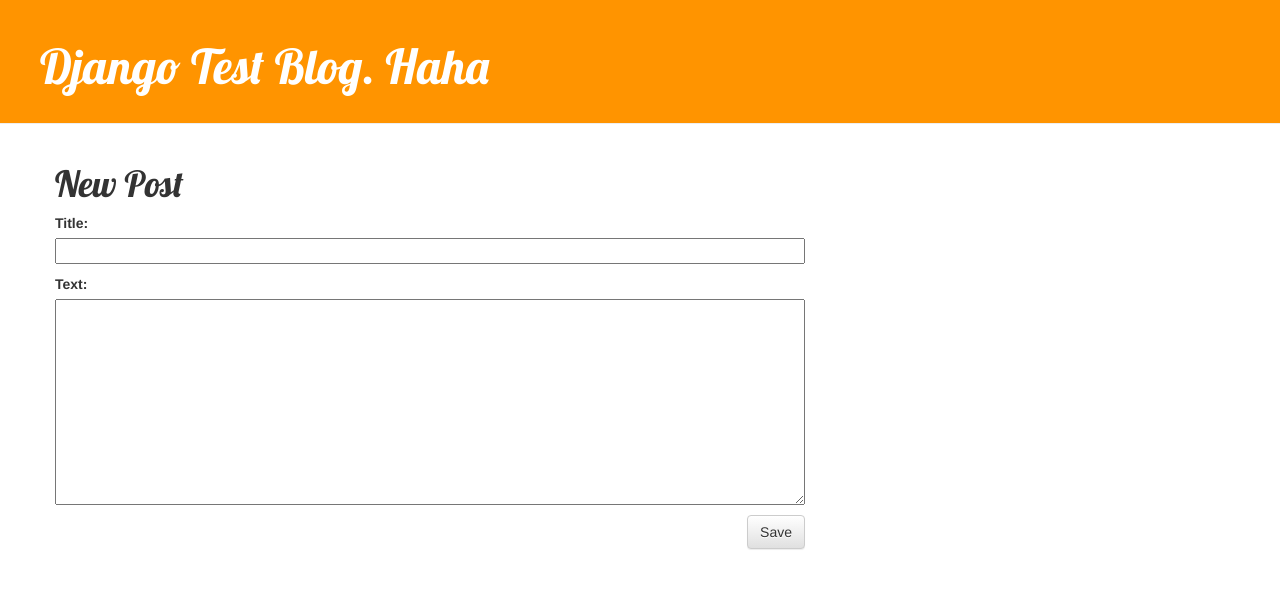
After one commit to c4fun/my-first-blog, a Django app: page /post/new/ in a window 1280 px wide. The commit adds this page. Shown: the top 589 px of the page. Run offline with Django 3.2, Linux system fonts and the light colour scheme; some libraries are stand-ins or nearby versions.

Commit message:
Added views to create/edit blog post inside the site.

```diff
--- /dev/null
+++ b/blog/forms.py
@@ -0,0 +1,9 @@
+from django import forms
+
+from .models import Post
+
+class PostForm(forms.ModelForm):
+
+    class Meta:
+        model = Post
+        fields = ('title', 'text',)
--- a/blog/templates/blog/base.html
+++ b/blog/templates/blog/base.html
@@ -10,7 +10,12 @@
     </head>
     <body>
         <div class="page-header">
-            <h1><a href="/">Django Test Blog</a></h1>
+            {% if user.is_authenticated %}
+                <a href="{% url 'post_new' %}" class="top-menu">
+                    <span class="glyphicon glyphicon-plus"></span>
+                </a>
+            {% endif %}
+            <h1><a href="/">Django Test Blog. Haha</a></h1>
         </div>
         <div class="content container">
             <div class="row">
--- a/blog/templates/blog/post_detail.html
+++ b/blog/templates/blog/post_detail.html
@@ -7,6 +7,11 @@
                 {{ post.published_date }}
             </div>
         {% endif %}
+        {% if user.is_authenticated %}
+            <a class="btn btn-default" href="{% url 'post_edit' pk=post.pk %}">
+                <span class="glyphicon glyphicon-pencil"></span>
+            </a>
+        {% endif %}
         <h1>{{ post.title }}</h1>
         <p>{{ post.text|linebreaks }}</p>
     </div>
--- /dev/null
+++ b/blog/templates/blog/post_edit.html
@@ -0,0 +1,9 @@
+{% extends 'blog/base.html' %}
+
+{% block content %}
+    <h1>New Post</h1>
+    <form method="POST" class="post-form">{% csrf_token %}
+        {{ form.as_p }}
+        <button type="submit" class="save btn btn-default">Save</button>
+    </form>
+{% endblock %}
--- a/blog/urls.py
+++ b/blog/urls.py
@@ -7,4 +7,6 @@
     # It means that Django will take everything that
     # you place here and transfer it to a view as a variable called pk
     url(r'^post/(?P<pk>[0-9]+)/$', views.post_detail, name='post_detail'),
+    url(r'^post/new/$', views.post_new, name='post_new'),
+    url(r'^post/(?P<pk>[0-9]+)/edit/$', views.post_edit, name='post_edit'),
 ]
--- a/blog/views.py
+++ b/blog/views.py
@@ -1,11 +1,39 @@
-from django.shortcuts import render, get_object_or_404
+from django.shortcuts import render, get_object_or_404, redirect
 from django.utils import timezone
 from .models import Post
+from .forms import PostForm
 
 def post_list(request):
-    posts = Post.objects.filter(published_date__lte=timezone.now()).order_by('published_date')
+    posts = Post.objects.filter(published_date__lte=timezone.now()).order_by('-published_date')
     return render(request, 'blog/post_list.html', {'posts': posts})
 
 def post_detail(request, pk):
     post = get_object_or_404(Post, pk=pk)
     return render(request, 'blog/post_detail.html', {'post': post})
+
+def post_new(request):
+    if request.method == 'POST':
+        form = PostForm(request.POST)
+        if form.is_valid():
+            post = form.save(commit=False)
+            post.author = request.user
+            post.published_date = timezone.now()
+            post.save()
+            return redirect('post_detail', pk=post.pk)
+    else:
+        form = PostForm()
+    return render(request, 'blog/post_edit.html', {'form': form})
+
+def post_edit(request, pk):
+    post = get_object_or_404(Post, pk=pk)
+    if request.method == 'POST':
+        form = PostForm(request.POST, instance=post)
+        if form.is_valid():
+            post = form.save(commit=False)
+            post.author = request.user
+            post.published_date = timezone.now()
+            post.save()
+            return redirect('post_detail', pk=post.pk)
+    else:
+        form = PostForm(instance=post)
+    return render(request, 'blog/post_edit.html', {'form': form})
```
